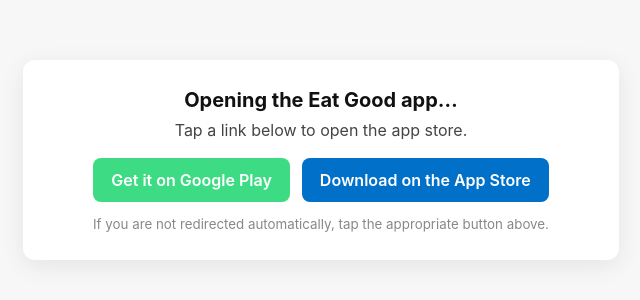
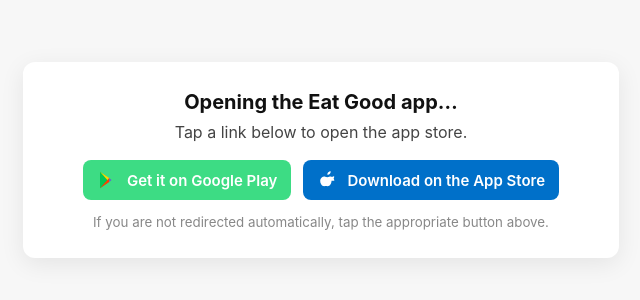
Before and after one commit to EatGood2015/eatgood-app-redirect, a plain HTML site: page index.html in a window 1280 px wide. Shown: the part 240-540 px from the top of the page, without its empty margins (319-959 px from the left). Drawn offline with Linux system fonts and the light colour scheme.

Commit message:
Add store badges (inline SVG icons) to index buttons

```diff
--- a/index.html
+++ b/index.html
@@ -37,10 +37,17 @@
       h1 { margin:0 0 8px; font-size:20px; }
       p { margin:0 0 18px; color:#444; }
       .buttons { display:flex; gap:12px; justify-content:center; flex-wrap:wrap; }
-      .btn { display:inline-block; padding:12px 18px; border-radius:8px; text-decoration:none; color:#fff; font-weight:600; }
+      .btn { display:inline-flex; align-items:center; gap:10px; padding:10px 14px; border-radius:8px; text-decoration:none; color:#fff; font-weight:600; font-size:15px; }
       .android { background:#3DDC84; }
       .ios { background:#0070C9; }
+      .icon { width:20px; height:20px; display:inline-block; }
       small { display:block; margin-top:14px; color:#888; }
+
+      /* Make buttons a bit larger on mobile devices */
+      @media (max-width:480px){
+        .btn{padding:12px 16px;font-size:16px}
+        .icon{width:22px;height:22px}
+      }
     </style>
   </head>
   <body>
@@ -48,8 +55,24 @@
       <h1>Opening the Eat Good app…</h1>
       <p id="status">Detecting your device and redirecting you to the correct app store.</p>
       <div class="buttons" aria-hidden="false">
-        <a id="play-link" class="btn android" href="#" role="link">Get it on Google Play</a>
-        <a id="ios-link" class="btn ios" href="#" role="link">Download on the App Store</a>
+        <a id="play-link" class="btn android" href="#" role="link" aria-label="Get it on Google Play">
+          <!-- Simple Google Play style triangle icon -->
+          <svg class="icon" viewBox="0 0 24 24" xmlns="http://www.w3.org/2000/svg" aria-hidden="true" focusable="false">
+            <path d="M3.6 2.2 17.3 12 3.6 21.8z" fill="#00C853"></path>
+            <path d="M3.6 2.2 14.6 9.7 17.3 12 14.6 14.3z" fill="#FFD400"></path>
+            <path d="M14.6 14.3 3.6 21.8 14.6 9.7z" fill="#FF3D00"></path>
+            <path d="M17.3 12 14.6 9.7 14.6 14.3z" fill="#3D5AFE"></path>
+          </svg>
+          <span>Get it on Google Play</span>
+        </a>
+
+        <a id="ios-link" class="btn ios" href="#" role="link" aria-label="Download on the App Store">
+          <!-- Simple Apple logo icon -->
+          <svg class="icon" viewBox="0 0 24 24" xmlns="http://www.w3.org/2000/svg" aria-hidden="true" focusable="false">
+            <path fill="#fff" d="M16.365 1.43c-.98.06-2.17.63-2.86 1.38-.62.66-1.16 1.85-1.01 2.94 1.07.04 2.23-.6 2.92-1.33.64-.69 1.11-1.85.95-2.99zM20.5 7.5c-.9.04-2.05.6-2.73 1.34-.6.66-1.13 1.84-.98 2.93 1.1.04 2.26-.6 2.95-1.33.63-.69 1.11-1.86.76-2.94zM20.8 12.8c-.05-1.47-.93-3.1-2.21-4.13-1.02-.86-2.5-1.1-3.83-.66-.69.24-1.63.56-2.45.56-.8 0-1.7-.3-2.45-.56-1.33-.44-2.8-.2-3.83.66-1.28 1.03-2.16 2.66-2.21 4.13-.05 1.57.43 3.25 1.34 4.58.78 1.14 1.98 2.04 3.43 2.04.74 0 1.28-.22 2.01-.22.75 0 1.26.22 2.02.22 1.46 0 2.66-.9 3.44-2.04.91-1.33 1.39-3.01 1.34-4.58z"/>
+          </svg>
+          <span>Download on the App Store</span>
+        </a>
       </div>
       <small>If you are not redirected automatically, tap the appropriate button above.</small>
     </div>
```
